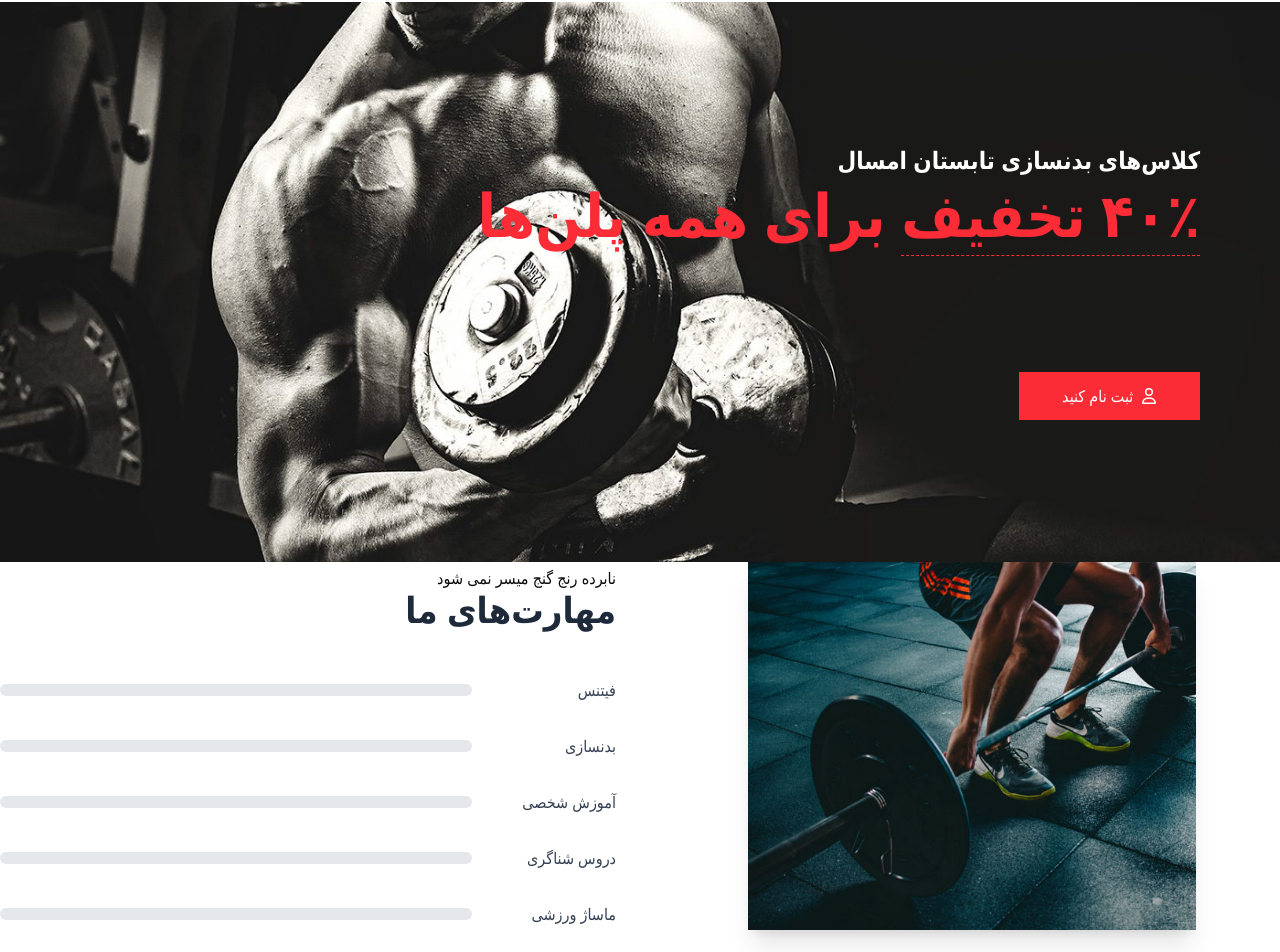
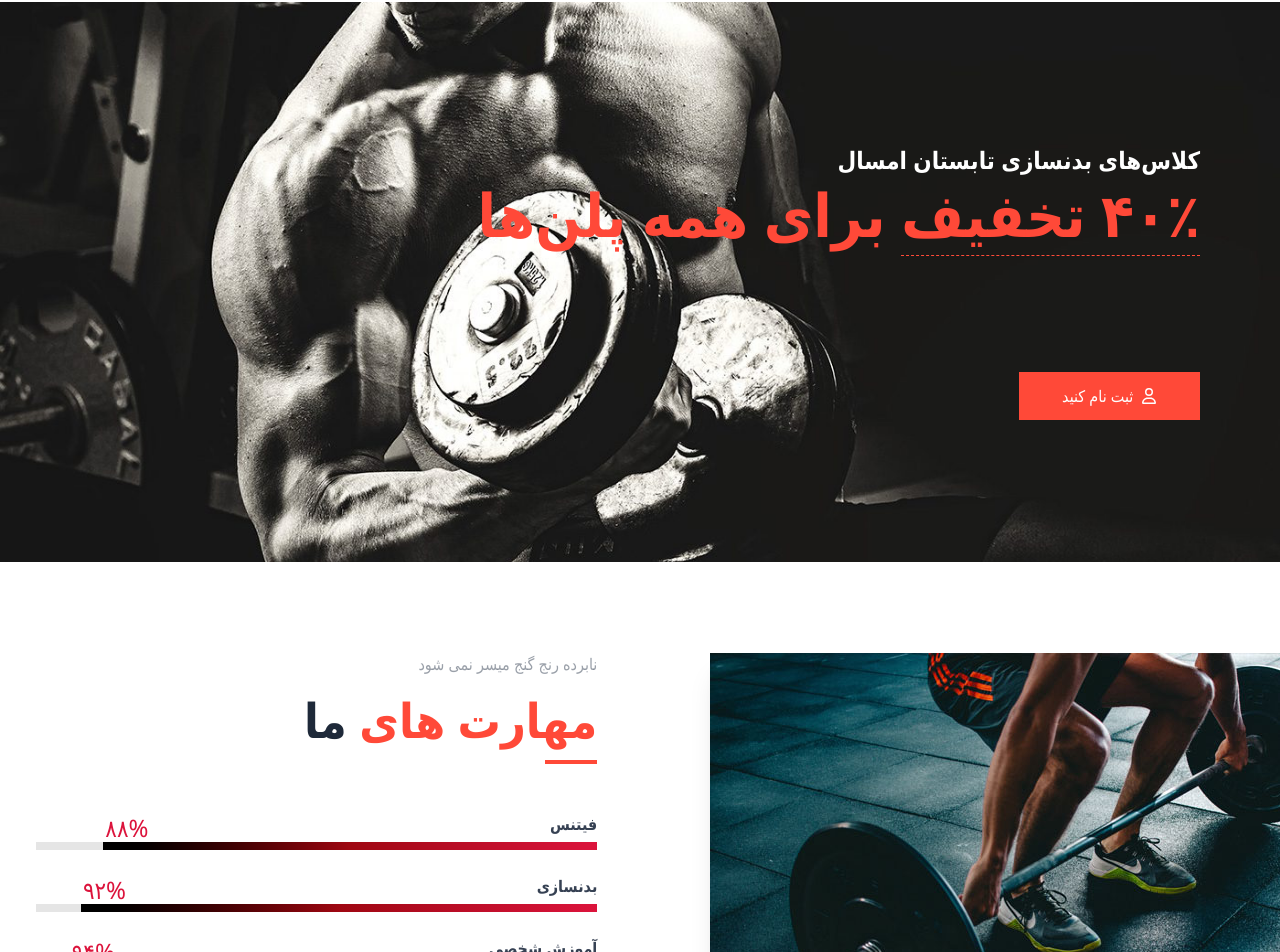
Before and after one commit to Pederior/gym-platform, a React (Vite) app in the folder frontend/: page /about in a window 1280 px wide. Shown: the part 1821-2773 px from the top of the page. Built offline with nearby package versions, Linux system fonts and the light colour scheme; a small style sheet from the web is missing.

Commit message:
fix: ProgressBar in aboutUs fixed

```diff
--- a/frontend/src/index.css
+++ b/frontend/src/index.css
@@ -30,7 +30,8 @@
   --color-border: hsl(var(--border));
   --color-input: hsl(var(--input));
   --color-ring: hsl(var(--ring));
-
+  --color-crimson: hsl(var(--crimson));
+  --color-myred: hsl(var(--myred));
   --radius: var(--radius);
 }
 
@@ -60,6 +61,8 @@
   }
 
   :root {
+    --myred: 5 100% 61%;
+    --crimson: 348 83.3% 47.1%;
     --background: 0 0% 100%;
     --foreground: 0 0% 3.9%;
 
@@ -122,7 +125,6 @@
   }
 }
 
-
 ::selection {
   background-color: rgba(220, 38, 38, 0.8);
   color: white;
@@ -144,7 +146,8 @@
 }
 
 @keyframes hoverFloat {
-  0%, 100% {
+  0%,
+  100% {
     transform: translateY(0);
   }
   50% {
@@ -153,10 +156,41 @@
 }
 
 @keyframes hoverFloat {
-  0%, 100% { transform: translateY(0); }
-  50% { transform: translateY(-5px); }
+  0%,
+  100% {
+    transform: translateY(0);
+  }
+  50% {
+    transform: translateY(-5px);
+  }
 }
 
 .hero-card:hover {
   animation: hoverFloat 1.5s ease-in-out infinite;
 }
+
+@keyframes progress {
+  0% {
+    width: 0;
+    opacity: 1;
+  }
+  100% {
+    opacity: 1;
+  }
+}
+
+.animate-progress {
+  animation: progress 1.5s ease-in-out forwards;
+}
+
+.tooltip::before {
+  content: "";
+  position: absolute;
+  left: 50%;
+  bottom: -2px;
+  height: 10px;
+  width: 10px;
+  z-index: -1;
+  background-color: crimson;
+  transform: translateX(-50%) rotate(45deg);
+}
--- a/frontend/src/pages/AboutUs.tsx
+++ b/frontend/src/pages/AboutUs.tsx
@@ -6,7 +6,6 @@ import Card from "../components/ui/Card";
 import { Link } from "react-router-dom";
 import { FaRegUser } from "react-icons/fa6";
 import Footer from "../components/layout/Footer";
-import { useEffect, useState } from "react";
 
 export default function AboutUs() {
   const stats = [
@@ -22,46 +21,6 @@ export default function AboutUs() {
     { name: "مربی", title: "مربی", img: "coach3.jpg" },
     { name: "مربی", title: "مربی", img: "coach4.jpg" },
     { name: "مربی", title: "مربی", img: "coach1.jpg" },
-  ];
-
-  const [progress, setProgress] = useState({
-    fitness: 0,
-    expertise: 0,
-    workout: 0,
-    strength: 0,
-    endurance: 0,
-  });
-
-  const targets = {
-    fitness: 88,
-    expertise: 92,
-    workout: 94,
-    strength: 78,
-    endurance: 86,
-  };
-
-  useEffect(() => {
-    const timers = Object.entries(targets).map(([key, target]) => {
-      return setTimeout(
-        () => {
-          setProgress((prev) => ({
-            ...prev,
-            [key]: target,
-          }));
-        },
-        300 + parseInt(key, 36) * 100,
-      );
-    });
-
-    return () => timers.forEach(clearTimeout);
-  }, []);
-
-  const progressData = [
-    { key: "fitness", label: "فیتنس", value: progress.fitness },
-    { key: "expertise", label: "بدنسازی", value: progress.expertise },
-    { key: "workout", label: "آموزش شخصی", value: progress.workout },
-    { key: "strength", label: "دروس شناگری", value: progress.strength },
-    { key: "endurance", label: "ماساژ ورزشی", value: progress.endurance },
   ];
 
   return (
@@ -100,7 +59,7 @@ export default function AboutUs() {
               <span className="text-black font-medium">چرا</span> انتخاب ما؟
             </h1>
 
-            <div className="w-16 h-1 bg-red-500 mb-8"></div>
+            <div className="w-16 h-1 bg-myred mb-8"></div>
 
             <p className="text-gray-700 leading-relaxed space-y-4">
               لورم ایپسوم متن ساختگی با تولید سادگی نامفهوم از صنعت چاپ و با
@@ -130,7 +89,7 @@ export default function AboutUs() {
               key={idx}
               className="px-6 py-12 text-center border border-gray-200 hover:border-red-300 transition-colors"
             >
-              <div className="text-4xl md:text-7xl font-bold text-red-500 mb-2">
+              <div className="text-4xl md:text-7xl font-bold text-myred mb-2">
                 {stat.value}
               </div>
               <div className="text-gray-700 font-light text-xl mt-5">
@@ -144,7 +103,7 @@ export default function AboutUs() {
           <h2 className="text-3xl md:text-4xl font-bold text-gray-800">
             مربیان حرفه‌ای ما
           </h2>
-          <div className="w-20 h-1 bg-red-500 mx-auto mt-2"></div>
+          <div className="w-20 h-1 bg-myred mx-auto mt-2"></div>
         </div>
 
         <div className="max-w-7xl mx-auto grid grid-cols-3 sm:grid-cols-3 lg:grid-cols-5 gap-6 ">
@@ -180,8 +139,8 @@ export default function AboutUs() {
               کلاس‌های بدنسازی تابستان امسال
             </p>
 
-            <h1 className="text-4xl md:text-6xl font-bold text-red-500 mb-4">
-              <span className="border-b border-dashed border-red-500">
+            <h1 className="text-4xl md:text-6xl font-bold text-myred mb-4">
+              <span className="border-b border-dashed border-myred">
                 ۴۰٪ تخفیف
               </span>{" "}
               برای همه پلن‌ها
@@ -189,7 +148,7 @@ export default function AboutUs() {
 
             <Link
               to="/classes"
-              className="lg:w-1/4 w-3/5 mt-28 flex items-center justify-center gap-2 bg-red-500 text-white px-6 py-3 font-sm hover:bg-white hover:text-red-500 transition-colors"
+              className="lg:w-1/4 w-3/5 mt-28 flex items-center justify-center gap-2 bg-myred text-white px-6 py-3 font-sm hover:bg-white hover:text-myred transition-colors"
             >
               <FaRegUser />
               ثبت نام کنید
@@ -197,68 +156,88 @@ export default function AboutUs() {
           </div>
         </div>
 
-        <div className="flex flex-col lg:flex-row items-center gap-12">
-          <div className="lg:w-1/2 flex justify-center">
-            <div className="relative w-full max-w-md">
+        <div className="max-w-7xl mx-auto mt-20 flex flex-col lg:flex-row items-center gap-12">
+          <div className="lg:w-1/2 flex ">
+            <div className="relative max-w-142.5 h-full">
               <img
                 src="/images/skills-1.jpg"
                 alt="مربی در حال تمرین"
-                className="w-full h-auto shadow-xl"
+                className="w-full h-full shadow-xl"
               />
             </div>
           </div>
-          {/* //! FIX MEEEEEEEEEEEEEEEEE */}
-          <div className="lg:w-1/2">
-            <span>نابرده رنج گنج میسر نمی شود</span>
-            <h2 className="text-3xl md:text-4xl font-bold text-gray-800 mb-12 text-right">
-              مهارت‌های ما
+          <div className="relative lg:w-1/2 bg-white mx-4 p-2.5 px-5">
+            <span className="text-right font-light text-gray-700/50">نابرده رنج گنج میسر نمی شود</span>
+            <h2 className="text-4xl md:text-5xl font-bold text-gray-800 mb-12 text-right mt-5">
+             <span className="text-myred">مهارت های </span>ما
+             <div className="bg-myred md:w-13 w-10 h-1 mt-4"></div>
             </h2>
 
-            <div className="space-y-8">
-              {progressData.map((item) => (
-                <div key={item.key} className="relative">
-                  {/* Floating Label - سمت چپ progress bar (در RTL) */}
-                  <div
-                    className="absolute -top-6 left-0 transition-all duration-300 ease-out"
-                    style={{
-                      opacity: item.value > 0 ? 1 : 0,
-                      transform:
-                        item.value > 0 ? "translateY(0)" : "translateY(-10px)",
-                    }}
-                  >
-                    <span className="text-xl font-bold text-red-600 bg-white px-2 py-1 rounded shadow-sm">
-                      {item.value}%
+            <div className="w-full my-6">
+              <span className="block text-base font-semibold text-gray-700">
+                فیتنس
               </span>
-                  </div>
-
-                  {/* Progress Bar Container */}
-                  <div className="flex items-center gap-4">
-                    {/* Label - سمت راست */}
-                    <div className="text-right min-w-32">
-                      <div className="text-gray-700 font-medium">
-                        {item.label}
+              <div className="h-2 w-full  mt-1.5 bg-black/10">
+                <span className="relative block h-full w-[88%] bg-linear-to-l from-crimson via-red-800 to-black animate-progress opacity-0">
+                  <span className="absolute -left-1 -top-8 text-2xl font-extralight text-crimson p-0.5 px-1.5 z-10">
+                    ۸۸%
+                  </span>
+                </span>
               </div>
             </div>
 
-                    {/* Animated Progress Bar - سمت چپ */}
-                    <div className="flex-1 relative">
-                      <div className="w-full bg-gray-200 rounded-full h-3 overflow-hidden">
-                        <div
-                          className="bg-gradient-to-r from-red-500 to-red-600 h-3 rounded-full transition-all duration-1500 ease-out relative"
-                          style={{
-                            width: `${item.value}%`,
-                            transitionDelay: `${parseInt(item.key, 36) * 100}ms`,
-                          }}
-                        >
-                          {/* Shine Effect */}
-                          <div className="absolute inset-0 bg-white opacity-20 animate-pulse"></div>
+            <div className="w-full my-6">
+              <span className="block text-base font-semibold text-gray-700">
+                بدنسازی
+              </span>
+              <div className="h-2 w-full mt-1.5 bg-black/10">
+                <span className="relative block h-full w-[92%] bg-linear-to-l from-crimson via-red-800 to-black animate-progress opacity-0 delay-100">
+                  <span className="absolute -left-1 -top-8 text-2xl font-extralight text-crimson p-0.5 px-1.5 z-10">
+                    ۹۲%
+                  </span>
+                </span>
               </div>
             </div>
+
+            <div className="w-full my-6">
+              <span className="block text-base font-semibold text-gray-700">
+                آموزش شخصی
+              </span>
+              <div className="h-2 w-full mt-1.5 bg-black/10">
+                <span className="relative block h-full w-[94%] bg-linear-to-l from-crimson via-red-800 to-black animate-progress opacity-0 delay-200">
+                  <span className="absolute -left-1 -top-8 text-2xl font-extralight text-crimson p-0.5 px-1.5 z-10">
+                    ۹۴%
+                  </span>
+                </span>
               </div>
             </div>
+
+            <div className="w-full my-6">
+              <span className="block text-base font-semibold text-gray-700">
+                رژیم غذایی
+              </span>
+              <div className="h-2 w-full mt-1.5 bg-black/10">
+                <span className="relative block h-full w-[78%] bg-linear-to-l from-crimson via-red-800 to-black animate-progress opacity-0 delay-300">
+                  <span className="absolute -left-1 -top-8 text-2xl font-extralight text-crimson p-0.5 px-1.5 z-10">
+                    ۷۸%
+                  </span>
+                </span>
               </div>
-              ))}
             </div>
+
+            <div className="w-full my-6">
+              <span className="block text-base font-semibold text-gray-700">
+                ماساژ ورزشی
+              </span>
+              <div className="h-2 w-full mt-1.5 bg-black/10">
+                <span className="relative block h-full w-[86%] bg-linear-to-l from-crimson via-red-800 to-black animate-progress opacity-0 delay-300">
+                  <span className="absolute -left-1 -top-8 text-2xl font-extralight text-crimson p-0.5 px-1.5 z-10">
+                    ۸۶%
+                  </span>
+                </span>
+              </div>
+            </div>
+
           </div>
         </div>
       </div>
--- a/frontend/src/routes/index.tsx
+++ b/frontend/src/routes/index.tsx
@@ -525,4 +525,5 @@ export const router = createBrowserRouter([
   { path: "/articles", element: <Articles /> },
   { path: "/order-success", element: <OrderSuccess /> },
   // { path: "/classes/book/:id", element: <ClassBooking /> },
+  // { path: "/test", element: <Test /> },
 ]);
```
Also changed, not shown: frontend/src/pages/Dashboard/Sidebar.tsx (+25 -6 lines), frontend/tailwind.config.js (+7 -0 lines). Lines whose indentation alone changed are shown as unchanged.
